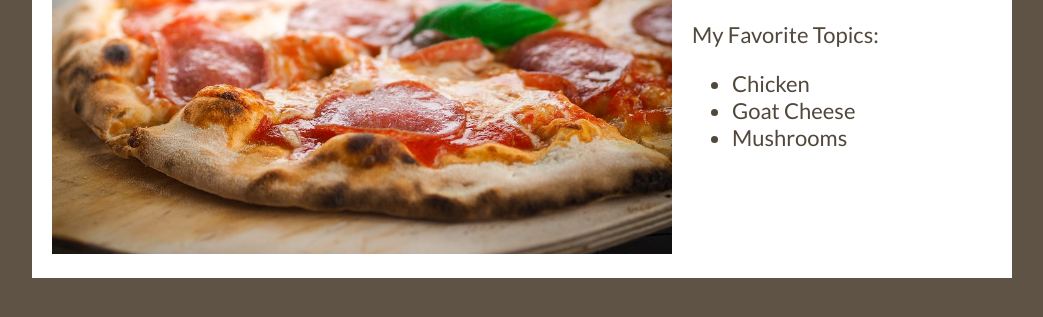
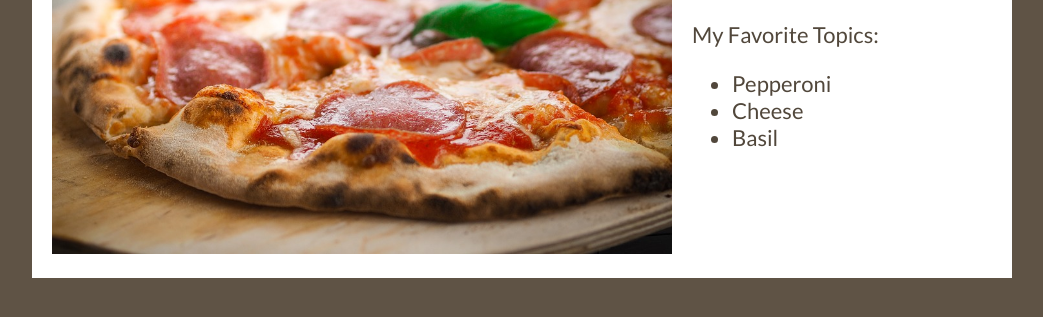
Before and after one commit to MaryJFunk/Pizza, a plain HTML site: page index.html in a window 1280 px wide. Shown: the part 199-516 px from the top of the page, without its empty margins (118-1161 px from the left). Drawn offline with Linux system fonts and the light colour scheme; a web font is replaced by a local one.

Commit message:
Changed Pizza Toppings List
Updated the existing HTML Unordered List Items to better pizza toppings.

```diff
--- a/index.html
+++ b/index.html
@@ -20,9 +20,9 @@
     <h1>Pizza!</h1>
     <p>My Favorite Topics: </p>
     <ul>
-      <li>Chicken</li>
-      <li>Goat Cheese</li>
-      <li>Mushrooms</li>
+      <li>Pepperoni</li>
+      <li>Cheese</li>
+      <li>Basil</li>
     </ul>
   </div>
 </div>
```
